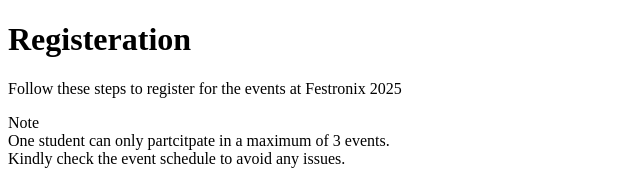
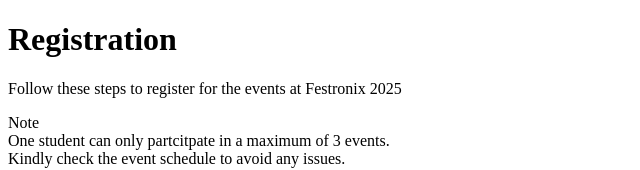
Before and after one commit to ankitku3101/festronix, a Next.js app: page /Register in a window 1280 px wide. Shown: the top 170 px of the page, without its empty margins (0-640 px from the left). Built offline with nearby package versions, Linux system fonts and the light colour scheme.

Commit message:
Updated Register.tsx

```diff
--- a/pages/Register.tsx
+++ b/pages/Register.tsx
@@ -6,7 +6,7 @@ function Register() {
     <div className='min-h-screen flex justify-center text-light p-4 md:p-8 lg:p-20 mt-10'>
         <div className='w-full max-w-7xl'>
             <h1 className='text-center mb-12 text-4xl md:text-5xl lg:text-6xl font-bold'>
-                Registeration
+                Registration
             </h1>
             <p className='text-center m-8 text-xl md:text-2xl lg:text-3xl '>
                 Follow these steps to register for the events at Festronix 2025
```
